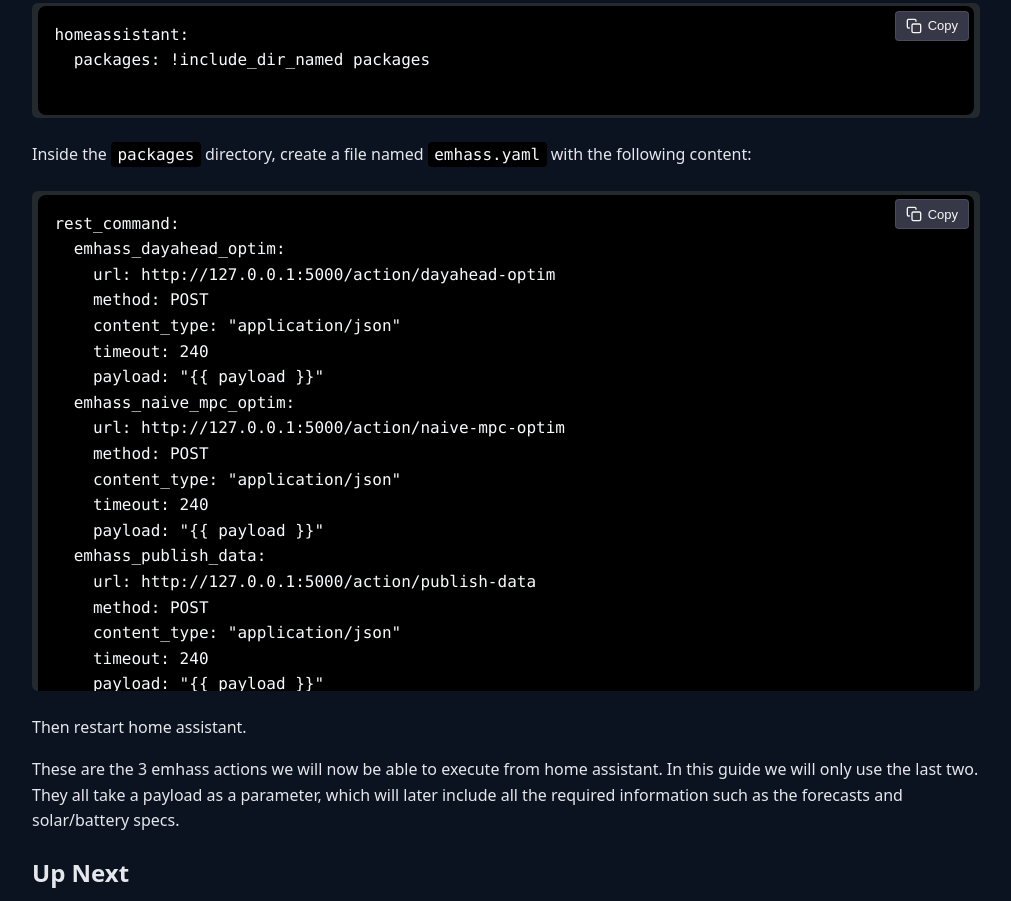
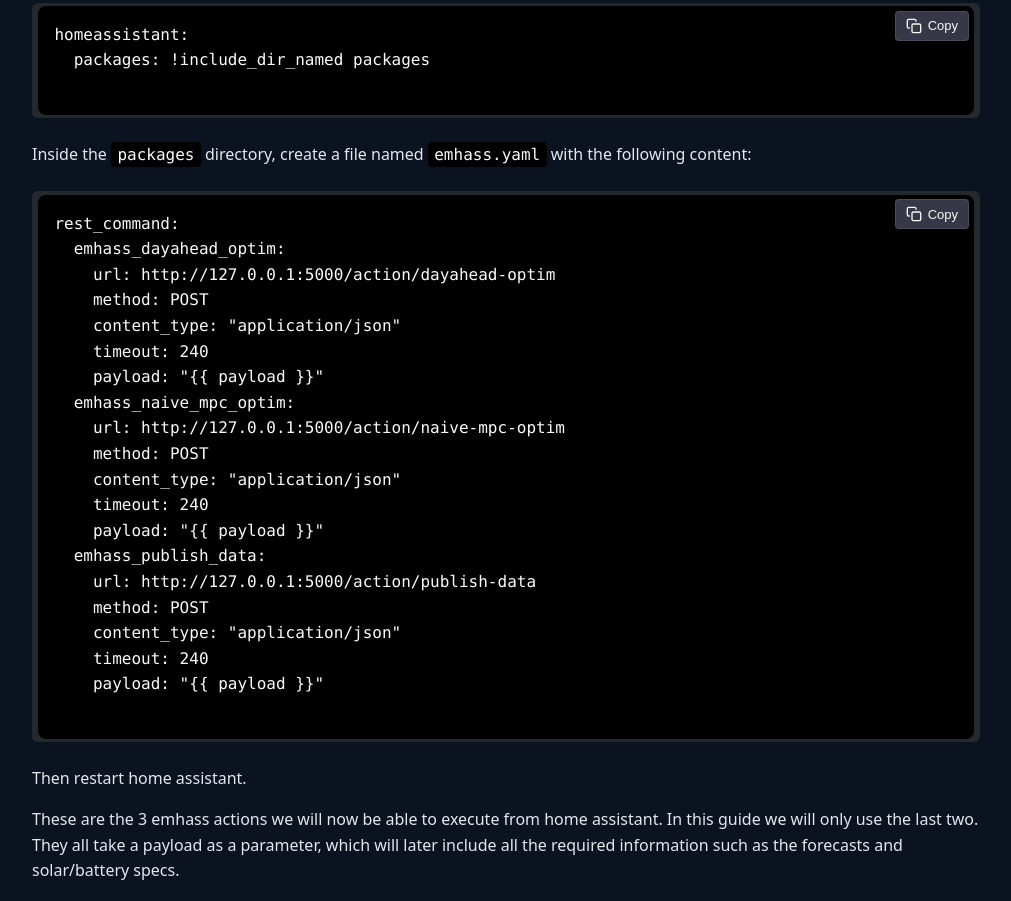
Before and after one commit to AnnableLab/annablelab.github.io, an Astro site: page /setup in a window 1280 px wide. Shown: the part 744-1645 px from the top of the page, without its empty margins (134-1145 px from the left). Built offline with nearby package versions, Linux system fonts and the light colour scheme; Astro itself is replaced by a stand-in of ours; code samples lack their colours.

Commit message:
Increase max code height

```diff
--- a/src/components/CodeBlock.astro
+++ b/src/components/CodeBlock.astro
@@ -25,13 +25,13 @@
   .code-block-wrapper {
     position: relative;
     margin: 1.5em 0;
-    max-height: 500px;
+    max-height: 600px;
     overflow: auto;
   }
 
   .code-block-wrapper :global(pre) {
     margin: 0;
-    max-height: 500px;
+    max-height: 600px;
   }
 
   .copy-button {
```
